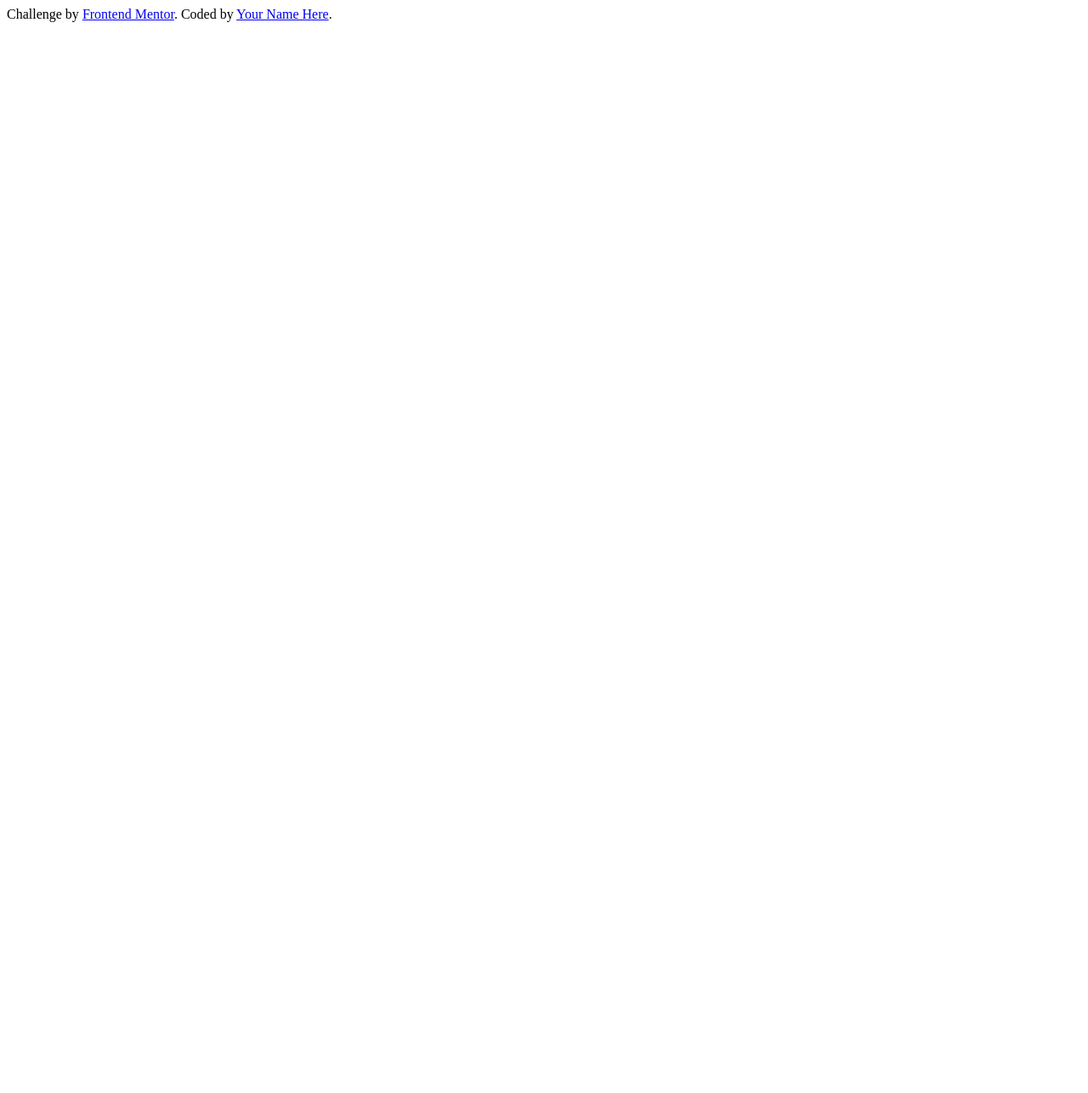
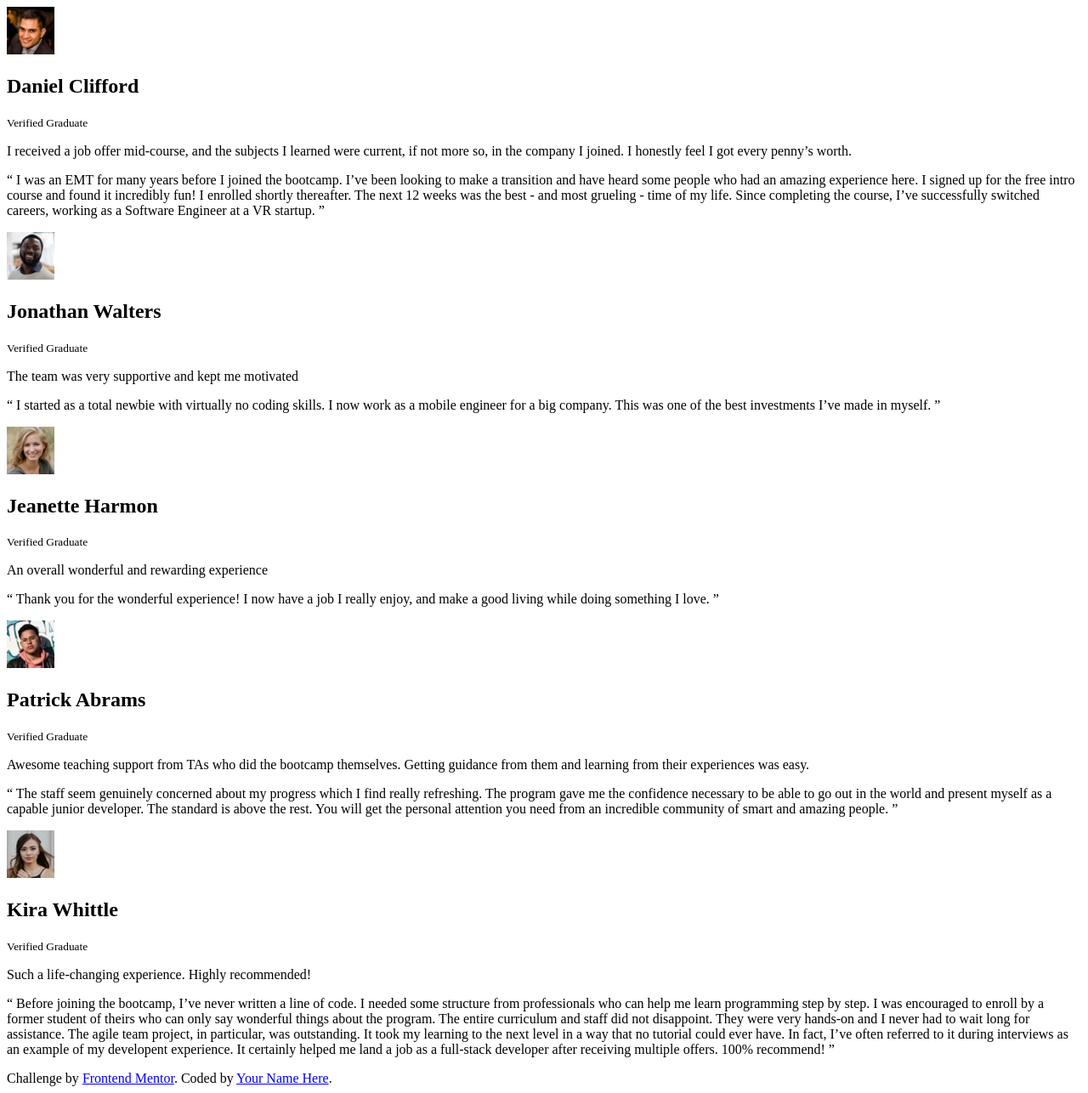
Before and after one commit to dcuevasdev/testimonials_grid_section, a plain HTML site: page index.html in a window 1280 px wide. Shown: the whole page at 85% size. Before the commit the page ends 800 px from the top, so only its background shows below. Drawn offline with Linux system fonts and the light colour scheme.

Commit message:
HTML structure

```diff
--- a/index.html
+++ b/index.html
@@ -13,6 +13,111 @@
     <title>Frontend Mentor | Testimonials grid section</title>
   </head>
   <body>
+    <main class="container">
+      <section class="container__opinion section__one">
+        <div class="container__opinion-user">
+          <img src="./images/image-daniel.jpg" alt="profile picture" />
+          <div class="user__data">
+            <h2>Daniel Clifford</h2>
+            <small> Verified Graduate</small>
+          </div>
+        </div>
+        <p class="container__opinion-text">
+          I received a job offer mid-course, and the subjects I learned were
+          current, if not more so, in the company I joined. I honestly feel I
+          got every penny’s worth.
+        </p>
+        <p class="container__opinion-quote">
+          “ I was an EMT for many years before I joined the bootcamp. I’ve been
+          looking to make a transition and have heard some people who had an
+          amazing experience here. I signed up for the free intro course and
+          found it incredibly fun! I enrolled shortly thereafter. The next 12
+          weeks was the best - and most grueling - time of my life. Since
+          completing the course, I’ve successfully switched careers, working as
+          a Software Engineer at a VR startup. ”
+        </p>
+      </section>
+      <section class="container__opinion section__two">
+        <div class="container__opinion-user">
+          <img src="./images/image-jonathan.jpg" alt="profile picture" />
+          <div class="user__data">
+            <h2>Jonathan Walters</h2>
+            <small>Verified Graduate</small>
+          </div>
+        </div>
+        <p class="container__opinion-text">
+          The team was very supportive and kept me motivated
+        </p>
+        <p class="container__opinion-quote">
+          “ I started as a total newbie with virtually no coding skills. I now
+          work as a mobile engineer for a big company. This was one of the best
+          investments I’ve made in myself. ”
+        </p>
+      </section>
+      <section class="container__opinion section__one">
+        <div class="container__opinion-user">
+          <img src="./images/image-jeanette.jpg" alt="profile picture" />
+          <div class="user__data">
+            <h2>Jeanette Harmon</h2>
+            <small>Verified Graduate</small>
+          </div>
+        </div>
+        <p class="container__opinion-text">
+          An overall wonderful and rewarding experience
+        </p>
+        <p class="container__opinion-quote">
+          “ Thank you for the wonderful experience! I now have a job I really
+          enjoy, and make a good living while doing something I love. ”
+        </p>
+      </section>
+      <section class="container__opinion section__one">
+        <div class="container__opinion-user">
+          <img src="./images/image-patrick.jpg" alt="profile picture" />
+          <div class="user__data">
+            <h2>Patrick Abrams</h2>
+            <small>Verified Graduate</small>
+          </div>
+        </div>
+        <p class="container__opinion-text">
+          Awesome teaching support from TAs who did the bootcamp themselves.
+          Getting guidance from them and learning from their experiences was
+          easy.
+        </p>
+        <p class="container__opinion-quote">
+          “ The staff seem genuinely concerned about my progress which I find
+          really refreshing. The program gave me the confidence necessary to be
+          able to go out in the world and present myself as a capable junior
+          developer. The standard is above the rest. You will get the personal
+          attention you need from an incredible community of smart and amazing
+          people. ”
+        </p>
+      </section>
+      <section class="container__opinion section__one">
+        <div class="container__opinion-user">
+          <img src="./images/image-kira.jpg" alt="profile picture" />
+          <div class="user__data">
+            <h2>Kira Whittle</h2>
+            <small>Verified Graduate</small>
+          </div>
+        </div>
+        <p class="container__opinion-text">
+          Such a life-changing experience. Highly recommended!
+        </p>
+        <p class="container__opinion-quote">
+          “ Before joining the bootcamp, I’ve never written a line of code. I
+          needed some structure from professionals who can help me learn
+          programming step by step. I was encouraged to enroll by a former
+          student of theirs who can only say wonderful things about the program.
+          The entire curriculum and staff did not disappoint. They were very
+          hands-on and I never had to wait long for assistance. The agile team
+          project, in particular, was outstanding. It took my learning to the
+          next level in a way that no tutorial could ever have. In fact, I’ve
+          often referred to it during interviews as an example of my developent
+          experience. It certainly helped me land a job as a full-stack
+          developer after receiving multiple offers. 100% recommend! ”
+        </p>
+      </section>
+    </main>
     <footer class="attribution">
       Challenge by
       <a href="https://www.frontendmentor.io?ref=challenge" target="_blank"
```
